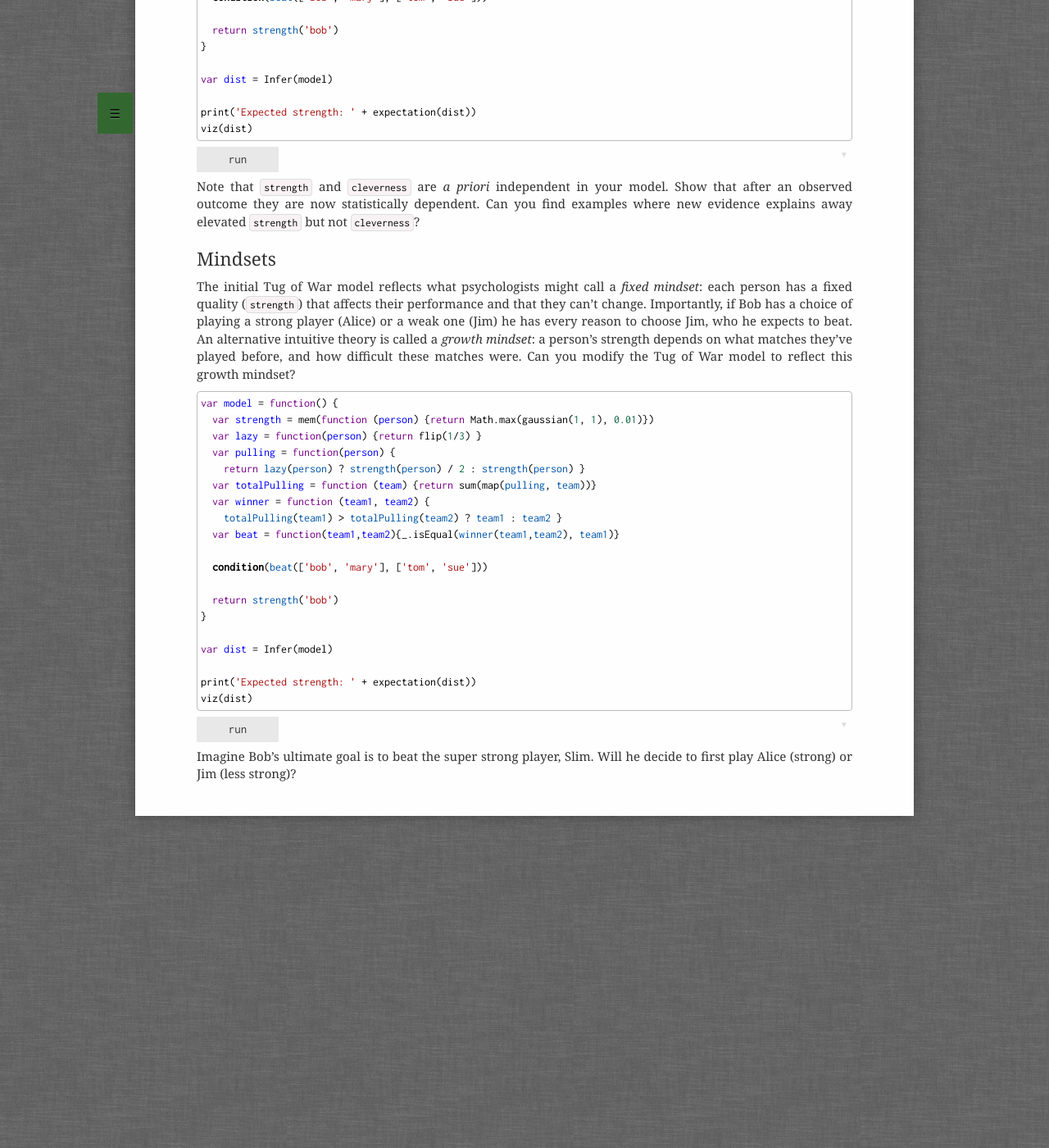
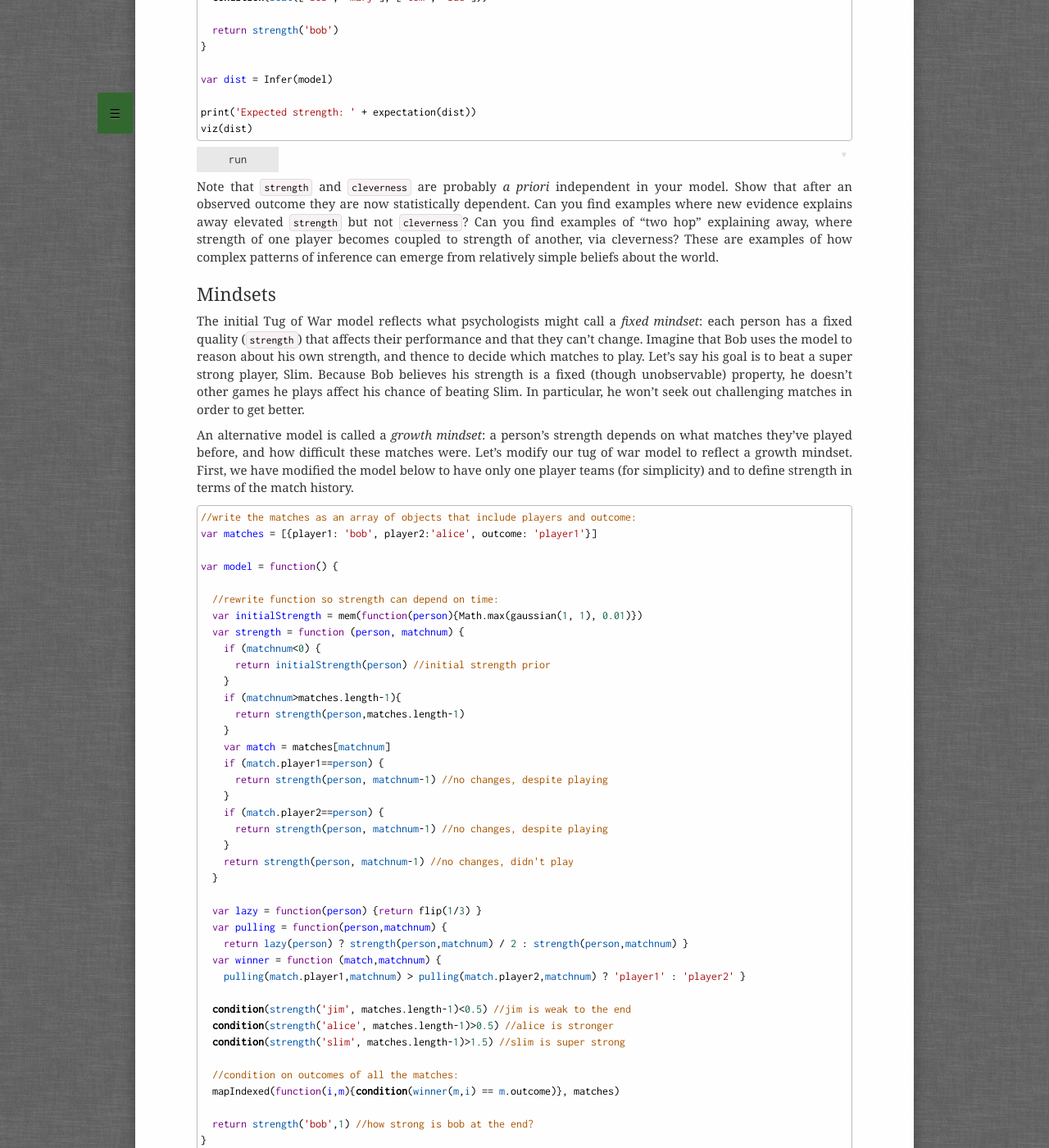
Before and after one commit to probmods/probmods2, a Jekyll site: the page built from teaching_extras/ExtendedTugOfWar.md, in a window 1280 px wide and 1400 px high, scrolled down 1073 px. Shown: the whole window at 82% size. Built offline with Jekyll 4.4.1, drawn with Linux system fonts in a browser that asks for light colours; a script that is not in the unit is left out; some of the changed text lies outside the part shown.

Commit message:
clean up extended tow

```diff
--- a/teaching_extras/ExtendedTugOfWar.md
+++ b/teaching_extras/ExtendedTugOfWar.md
@@ -32,7 +32,7 @@
 
 ## Cleverness
 
-Now let's extend this example. People likely have several properties that affect their performance. Let's call them `strength` and `cleverness`. The outcome of most games likely depends on both proprerties, but some games may depend more on one than the other. Extend the model to include both properties and to have two different games, that depend differently on them.
+Now let's extend this example. People likely have several properties that affect their performance. Let's call them `strength` and `cleverness`. The outcome of most games likely depends on both proprerties, but some games may depend more on one than the other. Extend the model to include `cleverness`. Also extend the model to have two different games (say tug of war and table tennis), that depend differently on the the two factors.
 
 ~~~~
 var model = function() {
@@ -56,34 +56,70 @@
 viz(dist)
 ~~~~
 
-Note that `strength` and `cleverness` are *a priori* independent in your model. Show that after an observed outcome they are now statistically dependent. Can you find examples where new evidence explains away elevated `strength` but not `cleverness`?
+Note that `strength` and `cleverness` are probably *a priori* independent in your model. Show that after an observed outcome they are now statistically dependent. Can you find examples where new evidence explains away elevated `strength` but not `cleverness`? Can you find examples of "two hop" explaining away, where strength of one player becomes coupled to strength of another, via cleverness? These are examples of how complex patterns of inference can emerge from relatively simple beliefs about the world.
 
 
 
 ## Mindsets
 
-The initial Tug of War model reflects what psychologists might call a *fixed mindset*: each person has a fixed quality (`strength`) that affects their performance and that they can't change. Importantly, if Bob has a choice of playing a strong player (Alice) or a weak one (Jim) he has every reason to choose Jim, who he expects to beat. An alternative intuitive theory is called a *growth mindset*: a person's strength depends on what matches they've played before, and how difficult these matches were. Can you modify the Tug of War model to reflect this growth mindset?
+The initial Tug of War model reflects what psychologists might call a *fixed mindset*: each person has a fixed quality (`strength`) that affects their performance and that they can't change. Imagine that Bob uses the model to reason about his own strength, and thence to decide which matches to play. Let's say his goal is to beat a super strong player, Slim. Because Bob believes his strength is a fixed (though unobservable) property, he doesn't other games he plays affect his chance of beating Slim. In particular, he won't seek out challenging matches in order to get better.
+
+An alternative model is called a *growth mindset*: a person's strength depends on what matches they've played before, and how difficult these matches were. Let's modify our tug of war model to reflect a growth mindset. First, we have modified the model below to have only one player teams (for simplicity) and to define strength in terms of the match history.
 
 ~~~~
+//write the matches as an array of objects that include players and outcome:
+var matches = [{player1: 'bob', player2:'alice', outcome: 'player1'}]
+
 var model = function() {
-  var strength = mem(function (person) {return Math.max(gaussian(1, 1), 0.01)})
+
+  //rewrite function so strength can depend on time:
+  var initialStrength = mem(function(person){Math.max(gaussian(1, 1), 0.01)})
+  var strength = function (person, matchnum) {
+    if (matchnum<0) {
+      return initialStrength(person) //initial strength prior
+    }
+    if (matchnum>matches.length-1){
+      return strength(person,matches.length-1)
+    }
+    var match = matches[matchnum]
+    if (match.player1==person) {
+      return strength(person, matchnum-1) //no changes, despite playing
+    }
+    if (match.player2==person) {
+      return strength(person, matchnum-1) //no changes, despite playing
+    }
+    return strength(person, matchnum-1) //no changes, didn't play
+  }
+
   var lazy = function(person) {return flip(1/3) }
-  var pulling = function(person) {
-    return lazy(person) ? strength(person) / 2 : strength(person) }
-  var totalPulling = function (team) {return sum(map(pulling, team))}
-  var winner = function (team1, team2) {
-    totalPulling(team1) > totalPulling(team2) ? team1 : team2 }
-  var beat = function(team1,team2){_.isEqual(winner(team1,team2), team1)}
+  var pulling = function(person,matchnum) {
+    return lazy(person) ? strength(person,matchnum) / 2 : strength(person,matchnum) }
+  var winner = function (match,matchnum) {
+    pulling(match.player1,matchnum) > pulling(match.player2,matchnum) ? 'player1' : 'player2' }
 
-  condition(beat(['bob', 'mary'], ['tom', 'sue']))
+  condition(strength('jim', matches.length-1)<0.5) //jim is weak to the end
+  condition(strength('alice', matches.length-1)>0.5) //alice is stronger
+  condition(strength('slim', matches.length-1)>1.5) //slim is super strong
 
-  return strength('bob')
+  //condition on outcomes of all the matches:
+  mapIndexed(function(i,m){condition(winner(m,i) == m.outcome)}, matches)
+
+  return strength('bob',1) //how strong is bob at the end?
 }
 
 var dist = Infer(model)
 
-print('Expected strength: ' + expectation(dist))
 viz(dist)
 ~~~~
 
-Imagine Bob's ultimate goal is to beat the super strong player, Slim. Will he decide to first play Alice (strong) or Jim (less strong)?
+The above model should be the same -- fixed mindset -- as the original model.
+How would you change it to encode the idea that playing improves strength?
+That playing a stronger player improves strength?
+That strength improves based on how much stronger the other player is?
+
+
+Imagine Bob's ultimate goal is to beat the super strong player, Slim.
+He can use the above model to judge how strong he'll be after several matches, and whether he's likely to beat Slim. (Hint: you can return `winner({player1:'bob', player2:'slim'},1)=='player1' //can bob beat slim?`.)
+Will Bob decide to first play Alice (strong) or Jim (less strong)? How is this decision going to be affected by the different mindsets you explored above?
+
+NB: Psychologists call this kind of knowledge by many names: intuitive theories, lay theories, schemas, and mindsets are a few. They mean more or less the same thing, though the level of abstraction and format of representation varries from one theorist to another.
```
